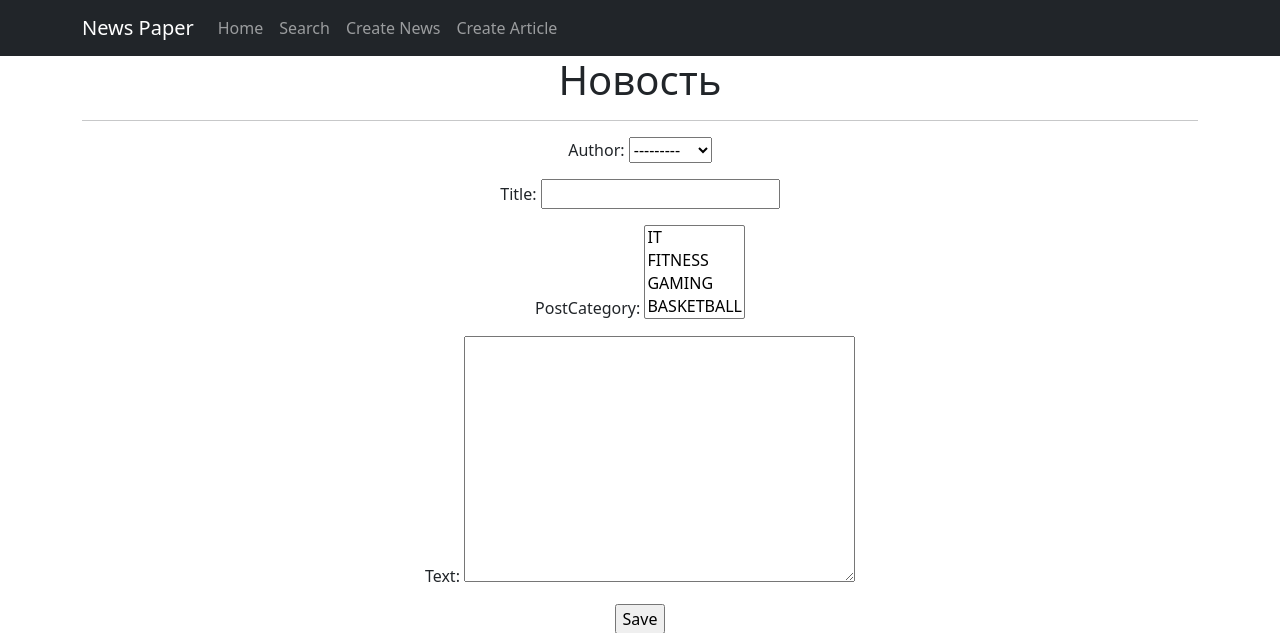
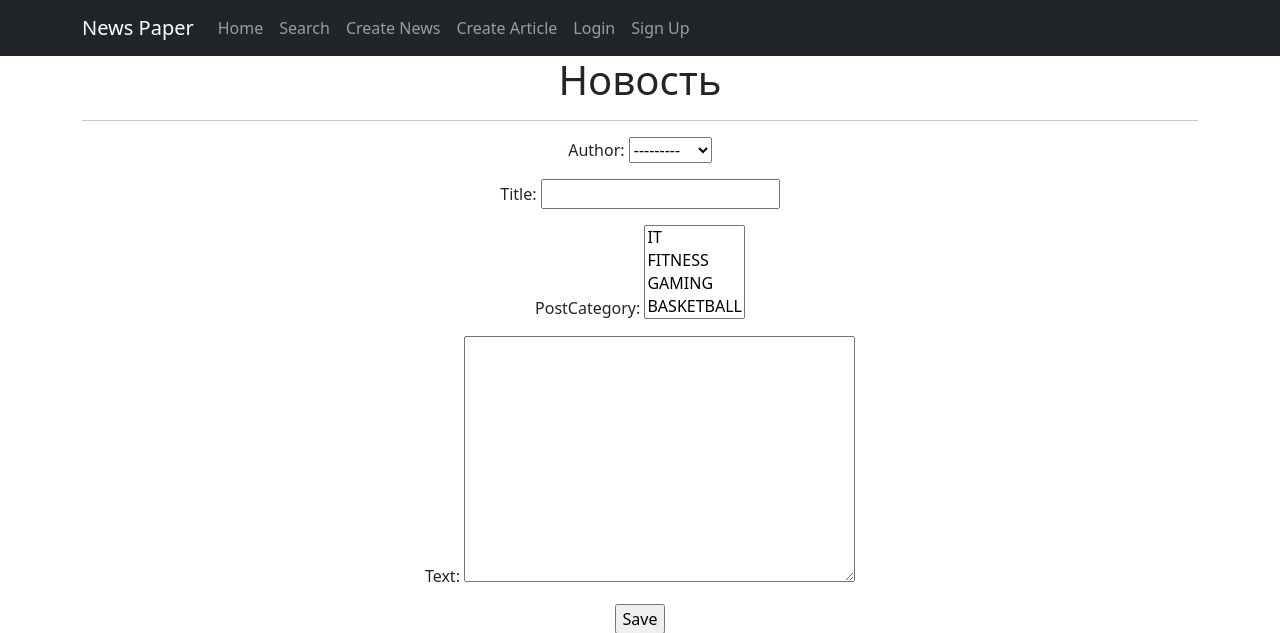
Before and after one commit to Lunathor/D2_project, a Django app: page /news/create/ in a window 1280 px wide. Shown: the top 633 px of the page. Run offline with Django 5.2, Linux system fonts and the light colour scheme; a user stored in the database is signed in; data comes from the database, SQL or seed files in the repository; both versions use the stored data as it was after the commit; some libraries are stand-ins or nearby versions.

Commit message:
В navbar добавил две кнопки login и signup

```diff
--- a/NewsPaper/templates/flatpages/default.html
+++ b/NewsPaper/templates/flatpages/default.html
@@ -40,6 +40,12 @@
                        <li class="nav-item">
                            <a class="nav-link" href="/news/article/create">Create Article</a>
                        </li>
+                       <li class="nav-item">
+                           <a class="nav-link" href="/accounts/login/">Login</a>
+                       </li>
+                       <li class="nav-item">
+                           <a class="nav-link" href="/accounts/signup/">Sign Up</a>
+                       </li>
                    </ul>
                </div>
            </div>
```
Also changed, not shown: NewsPaper/db.sqlite3.
